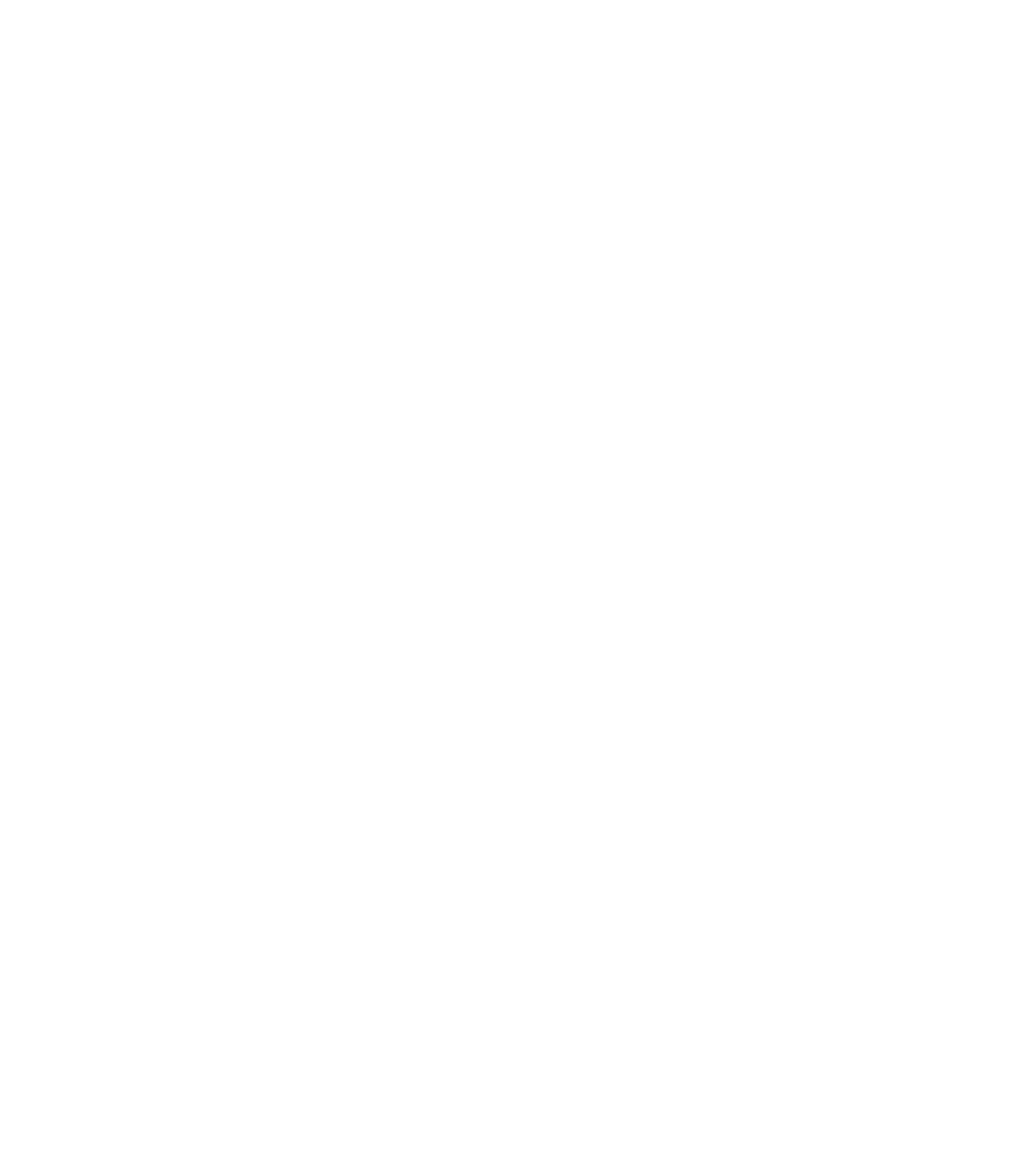
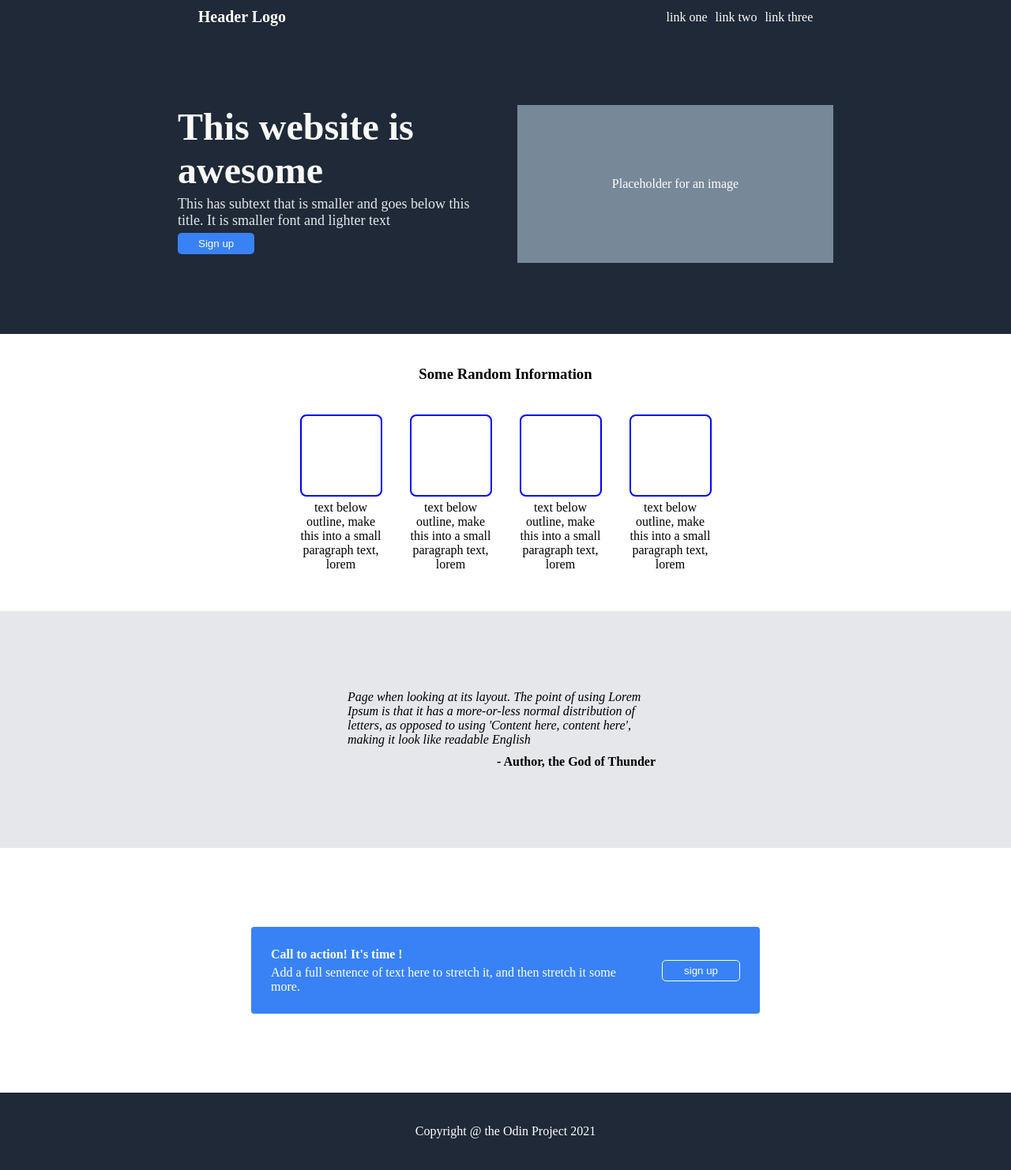
Before and after one commit to casey-cochran/landing-page-flexbox, a plain HTML site: page index.html in a window 1280 px wide. Shown: the whole page at 79% size. Before the commit the page ends 800 px from the top, so only its background shows below. Drawn offline with Linux system fonts and the light colour scheme.

Commit message:
completed project

```diff
--- a/index.css
+++ b/index.css
@@ -0,0 +1,195 @@
+html, body, * {
+        margin: 0px;
+        padding: 0px;
+        border: 0px;
+    }
+
+body {
+    display: flex;
+    flex-direction: column;
+    flex: 1;
+    height: 100vh;
+}
+
+ul {
+    display: flex;
+    gap: 10px;
+}
+
+li {
+    list-style-type: none;
+}
+
+.header {
+    display: flex;
+    justify-content: space-around;
+    align-items: center;
+    padding: 10px;
+    background-color: #1F2937;
+}
+
+.logo {
+    color: white;
+    font-weight: 900;
+    font-size: 20px;
+}
+
+a {
+    text-decoration: none;
+    color: white;
+    cursor: pointer;
+}
+
+.block-one {
+    display: flex;
+    justify-content: center;
+    background-color: #1F2937;
+    gap: 30px;
+    padding: 90px;
+}
+
+h1 {
+    font-size: 48px;
+    color: #f9faf8;
+}
+
+.small-text {
+    font-size: 18px;
+    margin-top: 5px;
+    color: #E5E7EB;
+}
+
+.sign-up-btn {
+    color: white;
+    background-color: #3882F6;
+    padding: 6px 26px;
+    border-radius: 5px;
+    margin-top: 5px;
+}
+
+.block-one-item {
+    flex-basis: 400px;
+}
+
+.block-two-item {
+    background-color: lightslategray;
+    display: flex;
+    flex-shrink: 0;
+    justify-content: center;
+    align-items: center;
+    width: 400px;
+    height: 200px;
+}
+
+.img {
+    color: white;
+}
+
+h3 {
+    text-align: center;
+    margin-top: 40px;
+    margin-bottom: 40px;
+}
+
+.block-two {
+    display: flex;
+    justify-content: center;
+    /* align-items: center; */
+}
+
+.container {
+    display: flex;
+    justify-content: center;
+    gap: 35px;
+    margin-bottom: 50px;
+}
+
+.outline {
+    border: 2px solid blue;
+    border-radius: 8px;
+    width: 100px;
+    height: 100px;
+}
+
+.block {
+    display: flex;
+    flex-direction: column;
+    align-items: center;
+    gap: 5px;
+    flex-basis: 100px;
+}
+
+.text-center {
+    text-align: center;
+}
+
+.block-three {
+    background-color: #E5E7EB;
+    display: flex;
+    justify-content: center;
+    align-items: center;
+    padding: 100px;
+}
+
+.quote-cont{
+    flex-basis: 400px;
+    font-style: italic;
+}
+
+.author {
+    display: block;
+    text-align: right;
+    padding-right: 10px;
+    font-style: normal;
+    color: black;
+    font-weight: bold;
+    padding-top: 10px;
+}
+
+.footer {
+    display: flex;
+    justify-content: center;
+    align-items: center;
+    padding: 100px;
+}
+
+.footer-cont {
+    display: flex;
+    justify-content: center;
+    align-items: center;
+    gap: 25px;
+    background-color: #3882F6;
+    border-radius: 4px;
+    width: 55%;
+    height: 60px;
+    padding: 25px;
+}
+
+h4 {
+    color: white;
+}
+
+.sub-text {
+    display: block;
+    margin-top: 5px;
+    color: white;
+}
+
+.btn-sign-up {
+    flex-basis: 100px;
+    padding: 5px 16px;
+    border-radius: 5px;
+    border: 1px solid white;
+    background-color: #3882F6;
+    color: white;
+}
+
+.copyright {
+    background-color: #1F2937;
+}
+
+.copyright-text {
+    color: white;
+    padding: 40px;
+    text-align: center;
+}
--- a/index.html
+++ b/index.html
@@ -3,9 +3,88 @@
 <head>
     <meta charset="UTF-8">
     <meta name="viewport" content="width=device-width, initial-scale=1.0">
+    <link rel="stylesheet" href="index.css">
     <title>Landing Page</title>
 </head>
 <body>
+    <!-- <div class="body"></div> -->
+    <div class="header">
+        <div class="logo"> Header Logo</div>
+        <ul>
+            <li>
+                <a>
+                    link one
+                </a>
+            </li>
+            <li>
+                <a>
+                    link two
+                </a>
+            </li>
+            <li>
+                <a>
+                    link three
+                </a>
+            </li>
+        </ul>
+    </div>
+
+    <div class="block-one">
+        <div class="block-one-item">
+            <h1>This website is awesome</h1>
+            <p class="small-text">This has subtext that is smaller and goes below this title. It is smaller font and lighter text</p>
+            <button class="sign-up-btn">Sign up</button>
+        </div>
+        <div class="block-two-item">
+            <div class="img">Placeholder for an image</div>
+        </div>
+    </div>
+
+    <h3>Some Random Information</h3>
+
+    <div class="block-two">
+        <div class="container">
+            <div class="block">
+                <div class="outline"></div>
+                <div class="text-center"> text below outline, make this into a small paragraph text, lorem </div>
+            </div>
+            <div class="block">
+                <div class="outline"></div>
+                <div class="text-center"> text below outline, make this into a small paragraph text, lorem </div>
+            </div>
+            <div class="block">
+                <div class="outline"></div>
+                <div class="text-center"> text below outline, make this into a small paragraph text, lorem </div>
+            </div>
+            <div class="block">
+                <div class="outline"></div>
+                <div class="text-center"> text below outline, make this into a small paragraph text, lorem </div>
+            </div>
+        </div>
+    </div>
+
+    <div class="block-three">
+        <div class="quote-cont">
+            <div class="quote"> Page when looking at its layout. The point of using Lorem Ipsum is that it has a more-or-less normal distribution of letters, as opposed to using 'Content here, content here', making it look like readable English</div>
+            <div class="author">- Author, the God of Thunder</div>
+        </div>
+    </div>
+
+    <div class="footer">
+        <div class="footer-cont">
+            <div class="text-cont">
+                <h4>Call to action! It's time !</h4>
+                <p class="sub-text">Add a full sentence of text here to stretch it, and then stretch it some more.</p>
+            </div>
+            <button class="btn-sign-up">sign up</button>
+        </div>
+    </div>
+
+    <div class="copyright">
+        <div class="copyright-text">
+            Copyright @ the Odin Project 2021
+        </div>
+    </div>
 
 </body>
 </html>
```
